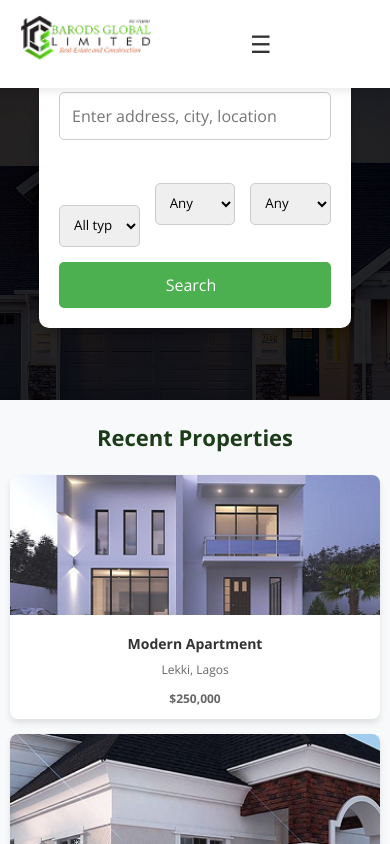
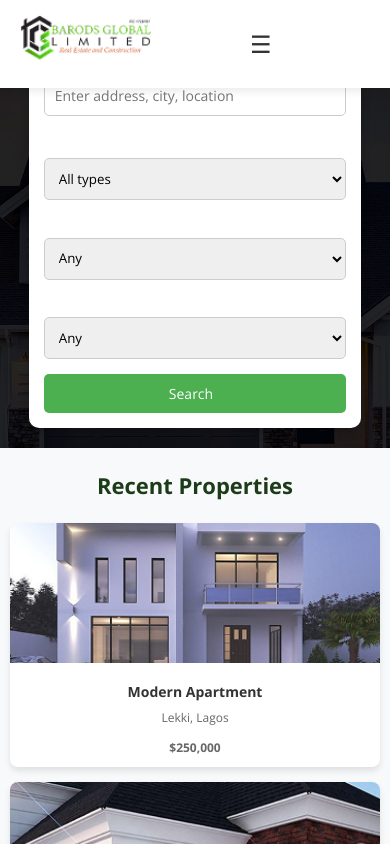
Before and after one commit to Pabby01/Barods, a React (Vite) app: page / in a window 390 px wide. Shown: the top 844 px of the page. Built offline with nearby package versions, Linux system fonts and the light colour scheme.

Commit message:
modified hero section

```diff
--- a/src/components/HeroSection.css
+++ b/src/components/HeroSection.css
@@ -1,3 +1,4 @@
+/* Hero Section */
 .hero {
   position: relative;
   width: 100%;
@@ -6,6 +7,7 @@
   display: flex;
   align-items: center;
   justify-content: center;
+  padding-top: 70px;
 }
 
 .hero-overlay {
@@ -15,6 +17,7 @@
   display: flex;
   align-items: center;
   justify-content: center;
+  padding: 20px;
 }
 
 .search-container {
@@ -26,6 +29,7 @@
   box-shadow: 0px 4px 10px rgba(0, 0, 0, 0.2);
 }
 
+/* Search Input */
 .search-input {
   width: 100%;
   padding: 12px;
@@ -35,6 +39,7 @@
   font-size: 16px;
 }
 
+/* Filter Options */
 .filter-options {
   display: flex;
   justify-content: space-between;
@@ -59,6 +64,7 @@
   border-radius: 5px;
 }
 
+/* Search Button */
 .search-btn {
   background: #4CAF50;
   color: white;
@@ -82,3 +88,53 @@
 .search-btn:hover {
   background: #45a049;
 }
+
+/* 📱 Mobile Responsive */
+@media (max-width: 768px) {
+  .hero {
+    height: auto;
+    padding-top: 50px;
+  }
+
+  .search-container {
+    width: 90%;
+    padding: 15px;
+  }
+
+  .filter-options {
+    flex-direction: column;
+    gap: 10px;
+  }
+
+  .search-btn {
+    width: 100%;
+  }
+}
+
+@media (max-width: 480px) {
+  .hero {
+    height: auto;
+    padding-top: 40px;
+  }
+
+  .search-container {
+    width: 95%;
+    padding: 15px;
+  }
+
+  .filter-options {
+    flex-direction: column;
+    gap: 10px;
+  }
+
+  .search-btn {
+    width: 100%;
+    font-size: 14px;
+    padding: 10px;
+  }
+
+  .search-input {
+    font-size: 14px;
+    padding: 10px;
+  }
+}
```
